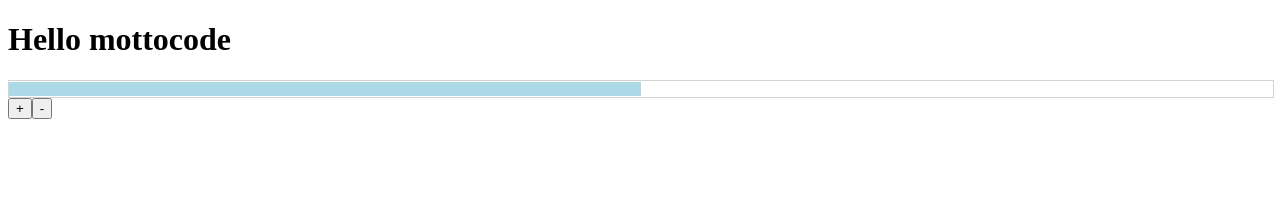
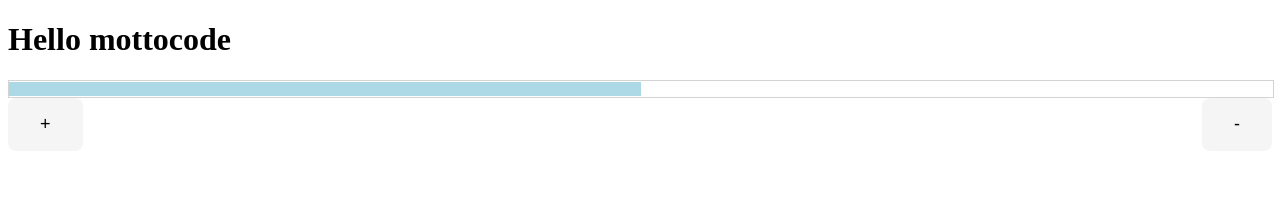
Before and after one commit to luizfiorentino/reusable-components-hub, a Next.js app: page / in a window 1280 px wide. Shown: the top 201 px of the page. Built offline with nearby package versions, Linux system fonts and the light colour scheme.

Commit message:
added Button component getting props, and styled buttons dashboard

```diff
--- /dev/null
+++ b/components/atoms/button/index.js
@@ -0,0 +1,13 @@
+import React from "react";
+import styles from "./index.module.css";
+
+export default function Button({ children, variant = "primary", ...props }) {
+  return (
+    <button
+      {...props}
+      className={`${styles.buttonContainer} ${styles[variant]}`}
+    >
+      {children}
+    </button>
+  );
+}
--- /dev/null
+++ b/components/atoms/button/index.module.css
@@ -0,0 +1,15 @@
+.buttonContainer {
+  display: flex;
+
+  font-size: 18px;
+  background: none;
+  border: none;
+  padding: 1rem 2rem;
+  background-color: #f5f5f5;
+  border-radius: 8px;
+}
+
+.buttonContainer:hover {
+  cursor: pointer;
+  opacity: 0.5;
+}
--- a/pages/index.js
+++ b/pages/index.js
@@ -1,18 +1,20 @@
 import React, { useState } from "react";
+import styles from "./index.module.css";
 import ProgressBar from "@/components/progressBar";
+import Button from "@/components/atoms/button";
 
 export default function index() {
   const [progress, setProgress] = useState(50);
+  const increaseProgress = () => progress <= 90 && setProgress(progress + 10);
+  const decreaseProgress = () => progress >= 10 && setProgress(progress - 10);
   return (
     <div>
       <h1>Hello mottocode</h1>
       <ProgressBar progress={progress} />
-      <button onClick={() => progress <= 90 && setProgress(progress + 10)}>
-        +
-      </button>
-      <button onClick={() => progress >= 10 && setProgress(progress - 10)}>
-        -
-      </button>
+      <div className={styles.buttonsDashboard}>
+        <Button onClick={increaseProgress}>+</Button>
+        <Button onClick={decreaseProgress}>-</Button>
+      </div>
     </div>
   );
 }
--- /dev/null
+++ b/pages/index.module.css
@@ -0,0 +1,4 @@
+.buttonsDashboard {
+  display: flex;
+  justify-content: space-between;
+}
```
